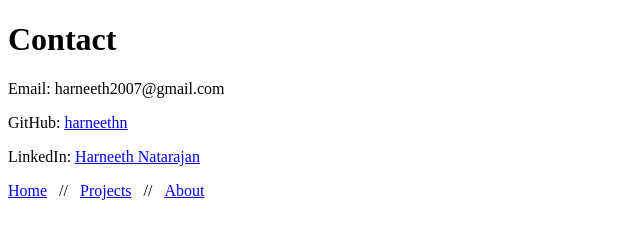
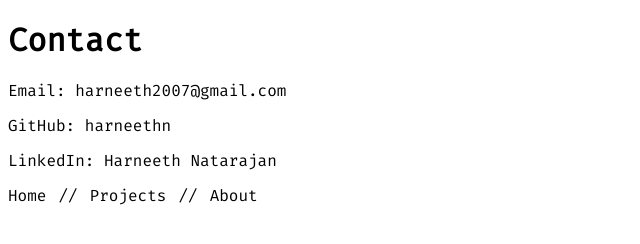
Before and after one commit to harneethn/portfolio, a plain HTML site: page contact.html in a window 1280 px wide. Shown: the whole page, without its empty margins (0-640 px from the left). Drawn offline with Linux system fonts and the light colour scheme.

Commit message:
Update contact.html

```diff
--- a/contact.html
+++ b/contact.html
@@ -1,6 +1,18 @@
 <!DOCTYPE html>
 <html lang="en">
+    <link href="https://fonts.googleapis.com/css2?family=Fira+Mono&display=swap" rel="stylesheet">
     <style>
+        body {
+            font-family: 'Fira Mono', monospace;
+        }
+        a {
+            color: black;
+            text-decoration: none;
+        }
+
+        a:hover {
+            text-decoration: underline;
+        }
         nav {
             display: flex;
             flex-direction: row;
```
